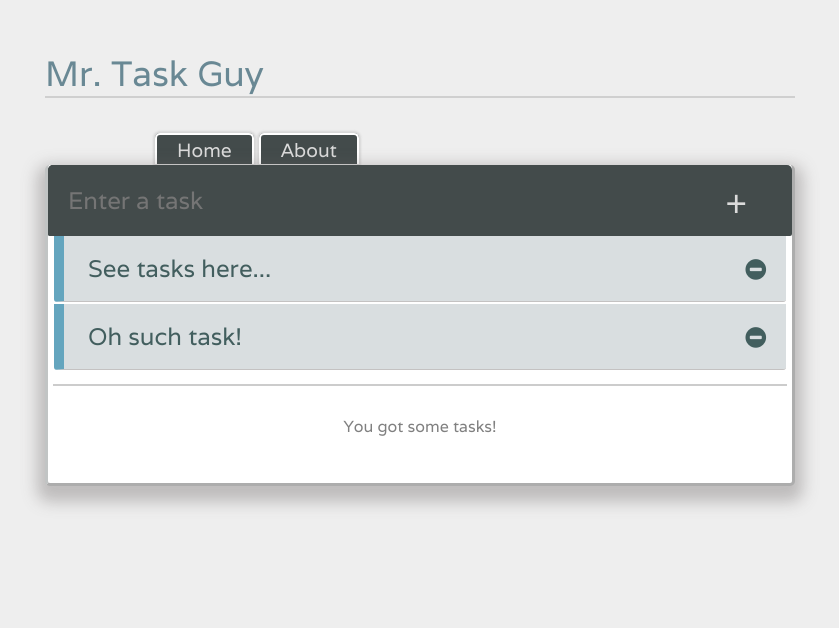
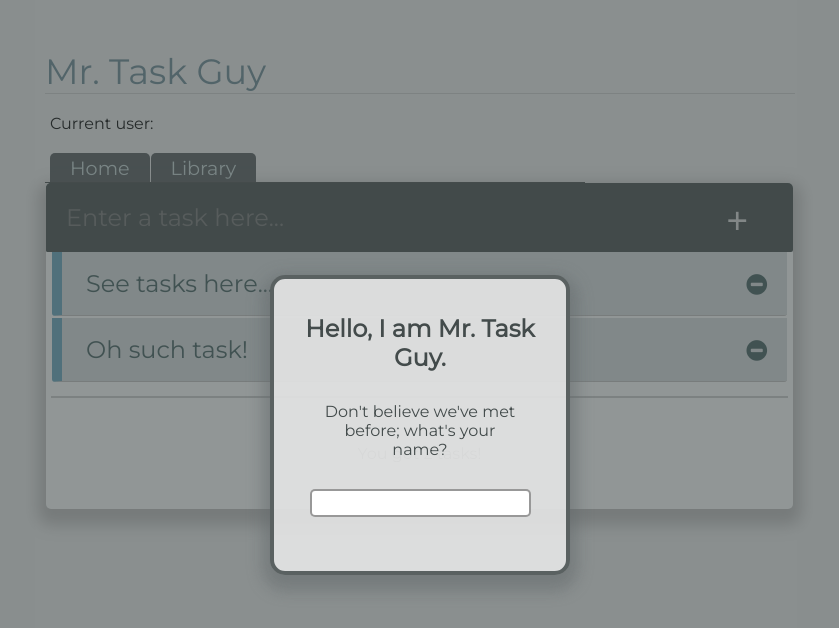
Before and after one commit to Hamilsauce/task-guy, a Vue app: page /#/ in a window 1280 px wide. Shown: the top 628 px of the page, without its empty margins (220-1059 px from the left). Built offline with nearby package versions, Linux system fonts and the light colour scheme; a small style sheet from the web is missing.

Commit message:
added modal component, message center component, otherstuff

```diff
--- a/src/App.vue
+++ b/src/App.vue
@@ -1,22 +1,61 @@
 <template>
 	<div id="app">
+		<introduction-modal v-if="displayModal === true" v-bind:username="username" @add:username="updatedUsername" />
 		<p id="header-title">Mr. Task Guy</p>
+		<span id="user-display">Current user: {{ this.username }}</span>
 		<nav>
 			<router-link to="/">Home</router-link>
-			<router-link to="/about">About</router-link>
+			<router-link to="/about">Library</router-link>
 		</nav>
 		<router-view />
 	</div>
 </template>
 
 <script>
+import IntroductionModal from './components/IntroductionModal.vue'
+
 	export default {
-		name: "app"
-	};
+		name: "app",
+		components: {
+			IntroductionModal
+		},
+		data () {
+			return {
+				username: '',
+				userDisplay: 'Current user: ' + this.username,
+				displayModal: true,
+			}
+		},
+
+		methods: {
+			updatedUsername(username) {
+				console.log('event works!');
+				this.username = username;
+
+				localStorage.setItem('taskGuyUsername', this.username);
+			},
+			checkForExistinguser(){
+				let existingUser = localStorage.getItem("taskGuyUsername");
+
+				if (existingUser) {
+					this.username = existingUser;
+					this.displayModal = false;
+				} else {
+					this.displayModal = true;
+
+				}
+			}
+		},
+
+		mounted() {
+			this.checkForExistinguser()
+
+		}
+	}
 </script>
 
 <style>
-	@import url("https://fonts.googleapis.com/css?family=Varela&display=swap");
+	@import url("https://fonts.googleapis.com/css?family=Montserrat&display=swap");
 
 	.no-zoom {
 		touch-action: manipulation;
@@ -24,9 +63,9 @@
 
 	body {
 		background-color: #eeeeee;
-		font-family: "Varela", sans-serif;
+		font-family: "Montserrat", sans-serif;
 		/* display: grid;
-			grid-template-rows: auto; */
+								grid-template-rows: auto; */
 		justify-items: center;
 		padding-top: 50px;
 		touch-action: manipulation;
@@ -34,7 +73,7 @@
 	body,
 	html {
 		position: relative;
-		margin: 0;
+		margin: auto;
 		height: 100%;
 		user-select: none;
 		touch-action: manipulation;
@@ -54,17 +93,29 @@
 
 		margin: 0;
 		margin-bottom: 20px;
-		border-bottom: 2px solid rgba(153, 153, 153, 0.356);
+		border-bottom: 1px solid rgba(153, 153, 153, 0.356);
+	}
+
+	#user-display {
+		box-sizing: border-box;
+		padding: 0;
+		padding-left: 5px;
+		margin: 0;
 	}
 
 	nav {
 		padding: 20px 10px 5px 5px;
 		width: 70%;
-		margin: auto;
+		display: flex;
+		justify-content: flex-start;
 		margin-bottom: 0;
-		padding-bottom: 3px;
+		padding-bottom: 0px;
+		/* margin: auto; */
+		border-bottom: 1px solid #434b4b;
 	}
 	nav a {
+		border: 2px solid #434b4b;
+
 		padding: 3px 20px 2px 20px;
 		text-decoration: none;
 		background: #434b4b;
@@ -77,23 +128,30 @@
 		color: #dbdbdb;
 		font-weight: normal;
 		font-size: 1.2rem;
-		margin-right: 5px;
+		margin-right: 1px;
 		margin-bottom: 0px;
-		box-shadow: 0px 0px 2px 2px rgba(153, 153, 153, 0.267);
+
+		background: #53595c;
+		border: 0px solid #64a4be54;
+		color: #c7d6d6;
+
+		/* margin-left: 0px; */
+
+		/* box-shadow: 0px 0px 2px 2px rgba(153, 153, 153, 0.267); */
 	}
 
 	nav a:focus {
-		background: #dce6eb;
-		border: 1px solid #64a5be;
-		color: #434b4b;
-		border-bottom: 1px;
+		background: #434b4b;
+		border: 0px solid #64a5be;
+		color: #dbdbdb;
+		border-bottom: 0px solid #434b4b;
 	}
 
 	@media screen and (max-width: 600px) {
 		body {
 			position: relative;
 			width: auto;
-			height: auto;
+			height: 100%;
 			font-size: 1rem;
 			align-items: center;
 			padding: 0;
@@ -103,44 +161,50 @@
 		#app {
 			width: 90%;
 			margin: auto;
-			height: auto;
+			height: 100%;
 
 			margin-top: 0;
 		}
 
 		#header-title {
-			width: 100%;
+			width: 95%;
 			font-size: 1.5rem;
 			margin: 15px auto;
+			margin-top: 0;
+			padding-top: 15px;
 		}
 	}
 	@media screen and (max-width: 450px) {
 		body {
 			position: relative;
-			width: auto;
-			height: auto;
+			width: 100%;
+			height: 100%;
 			font-size: 1rem;
 			align-items: center;
 			padding: 0;
-			padding-bottom: 15px;
+			padding-bottom: 0px;
 		}
 
 		#app {
 			width: 100%;
 			margin: auto;
-			height: auto;
-/* justify-content: center; */
+			height: 100%;
+			/* justify-content: center; */
 			margin-top: 0;
+			margin-bottom: 0;
 		}
 
-		#header-title n{
-			width: 100%;
-			margin: 15px auto;
+		#header-title n {
+			width: 95%;
+			/* margin: auto; */
+			margin-top: 0;
+			padding-left: 10px;
 			font-size: 1.7rem;
 		}
 		nav,
 		nav a {
 			font-size: 1rem;
+			margin-bottom: 0;
 		}
 	}
 </style>
--- /dev/null
+++ b/src/components/IntroductionModal.vue
@@ -0,0 +1,130 @@
+<template>
+	<div v-if="showModal === true" class="modal-container">
+	<div v-if="showModal === true" @click="toggleModal" @keypressc="hideModal" class="modal-dimmer">
+	</div>
+		<div class="modal">
+			<h2>{{ message1 }}</h2>
+			<p>{{ message }}</p>
+
+			<form @submit.prevent="submitModal">
+				<input v-model="username" id="name-field" type="text" name />
+			</form>
+		</div>
+	</div>
+</template>
+
+<script>
+	export default {
+		name: "IntroductionModal",
+		components: {},
+
+		data() {
+			return {
+				message1: `Hello, I am Mr. Task Guy.`,
+				message: ` Don't believe we've met before; what's your name?`,
+				showModal: false,
+				username: ""
+			};
+		},
+
+		methods: {
+			toggleModal() {
+				if (this.showModal === true) {
+					this.showModal = false;
+				} else {
+					this.showModal = true;
+				}
+			},
+			submitModal() {
+				this.$emit("add:username", this.username);
+				this.showModal = false;
+			},
+			initialDispay() {
+				if (this.username === "" || this.username === "jake") {
+					this.showModal = true;
+				}
+			},
+			hideModal() {
+				this.showModal = false;
+			}
+		},
+		computed: {},
+		watch: {},
+
+		/* Vue lifecycle hooks (Ref: https://vuejs.org/v2/guide/instance.html#Instance-Lifecycle-Hooks) */
+		created() {},
+		mounted() {
+			this.initialDispay();
+		},
+		updated() {},
+		destroyed() {}
+	};
+</script>
+
+<style scoped>
+	@import url("https://fonts.googleapis.com/css?family=Montserrat&display=swap");
+
+	.modal-container {
+		display: flex;
+		justify-content: center;
+		align-items: center;
+		top: 0;
+		left: 0;
+		box-sizing: border-box;
+		z-index: 2;
+		position: absolute;
+		width: 100%;
+		height: 100%;
+		background: #aaaaaa00;
+
+		/* display: none; */
+	}
+	.modal-dimmer {
+		display: flex;
+		justify-content: center;
+		align-items: center;
+		top: 0;
+		left: 0;
+		box-sizing: border-box;
+		z-index: 0;
+		position: absolute;
+		width: 100%;
+		height: 100%;
+		background: #434b4b94;
+
+		/* display: none; */
+	}
+	.modal {
+		display: block;
+		box-sizing: border-box;
+		z-index: 1;
+		position: absolute;
+		width: 300px;
+		height: 300px;
+		padding: 15px 20px;
+		text-align: center;
+		font-family: "Montserrat", sans-serif;
+		color: #434b4b;
+		background: rgba(228, 228, 228, 0.911);
+		border: 4px solid #434b4bd7;
+		border-radius: 5%;
+		box-shadow: 0px 8px 15px 8px rgba(96, 102, 104, 0.479);
+		/* display: none; */
+	}
+
+	.modal > p {
+		font-size: 16px;
+		padding: 10px;
+		margin: auto;
+		margin-bottom: 20px;
+		max-width: 80%;
+	}
+
+	#name-field {
+		font-size: 16px;
+		padding: 3px 5px;
+		color: rgba(44, 46, 48, 0.938);
+		border: 2px solid rgba(121, 121, 121, 0.767);
+		border-radius: 5px;
+	}
+</style>
--- /dev/null
+++ b/src/components/MessageCenter.vue
@@ -0,0 +1,94 @@
+<template>
+	<div>
+		<p>{{ evaluateBrief(this.actionBrief) }}</p>
+	</div>
+</template>
+
+<script>
+	export default {
+		name: "MessageCenter",
+		props: {
+			actionBrief: Object,
+			itemCount: Number
+		},
+		data() {
+			return {
+				message: "Welcome to Task Guy"
+			};
+		},
+
+		methods: {
+			evaluateBrief(brief) {
+				const { name, type, status } = brief;
+				let output = "";
+				switch (type) {
+					// case 'initialize':
+					//     if(status === 'success') {
+					//         //set formatting, change wording
+					//     } else if(status === 'error') {
+					//         //set formatting, change wording
+					//     } else {
+					//         //no status included...will depend on action type
+					//     }
+					//     break;
+					case "add":
+						if (status === "success") {
+							output = `The item ${name} was successfully ${type}ed`;
+						} else if (status === "error") {
+							output = `The item ${name} was not ${type}ed`;
+						} else {
+							//no status included...will depend on action type
+						}
+						break;
+					case "delete":
+						if (status === "success") {
+							output = `The item ${name} was successfully ${type}d`;
+						} else if (status === "error") {
+							output = `The item ${name} was not ${type}d`;
+						} else {
+							//no status included...will depend on action type
+						}
+						break;
+					case "reveal": //item reveal toggle is turned on...display name of item
+						if (status === "reveal") {
+							output = `Viewing details of ${name}`;
+						} else {
+							if (this.itemCount > 1) {
+								output = `You got ${this.itemCount} tasks!`;
+							} else if (this.itemCount === 1) {
+								output = "You gone and got yourself a task!";
+							} else {
+								output = "Not a damn task to your name!";
+							}
+						}
+						break;
+					//default
+					default:
+						if (this.itemCount > 1) {
+							output = `You got ${this.itemCount} tasks!`;
+						} else if (this.itemCount === 1) {
+							output = "You gone and got yourself a task!";
+						} else {
+							output = "Not a damn task to your name!";
+						}
+						break;
+				}
+				return output;
+			}
+		},
+		computed: {
+			postMessage(brief) {
+
+			}
+		},
+		watch: {},
+
+		/* Vue lifecycle hooks (Ref: https://vuejs.org/v2/guide/instance.html#Instance-Lifecycle-Hooks) */
+		created() {},
+		mounted() {},
+		updated() {},
+		destroyed() {}
+	};
+</script>
+
+<style scoped></style>
--- a/src/components/Tasks.vue
+++ b/src/components/Tasks.vue
@@ -1,12 +1,12 @@
 <template>
 	<div class="main">
 		<div id="list-container">
-			<form @submit.prevent="addTask" autocomplete="off">
+			<form @submit.prevent="addItem" @focus="addItem" autocomplete="off">
 				<div class="button-container">
 					<input
 						ref="inputField"
 						type="text"
-						placeholder="Enter a task"
+						placeholder="Enter a task here..."
 						v-model="task"
 						v-validate="'min:5'"
 						name="task"
@@ -15,7 +15,7 @@
 					<input type="submit" value="+" id="submit-button" />
 				</div>
 			</form>
-			<div >
+			<div>
 				<ul class="task-list-view">
 					<transition-group
 						name="list"
@@ -23,19 +23,20 @@
 						leave-active-class="animated bounceOutDown"
 					>
 						<li v-for="(data, index) in tasks" :key="index" class="taskItem">
-							<span @click="toggleItemReveal" class="task-text">{{ data.task }}</span>
-							<i class="fa fa-minus-circle" v-on:click="deleteTask(index)"></i>
-							<div v-if="revealStatus === true" id="item-data-display">
-								Bid data yeah
+							<span @click="toggleItemReveal(index)" class="task-text">{{ data.task }}</span>
+							<div v-if="revealStatus === index" id="item-data-display">
+								Big data yeah
 								<p>{{ task }}</p>
 							</div>
+							<i class="fa fa-minus-circle" v-on:click="deleteItem(index)"></i>
 						</li>
 					</transition-group>
 				</ul>
 			</div>
-			<p v-if="tasks.length > 1" class="messageBox">You got some tasks!</p>
+			<!-- <p v-if="tasks.length > 1"  class="messageBox">You got some tasks!</p>
 			<p v-else-if="tasks.length == 1" class="messageBox">You gone and got yourself a task!</p>
-			<p v-else-if="tasks.length < 1" class="messageBox">Not a damn task!</p>
+			<p v-else-if="tasks.length < 1" class="messageBox">Not a damn task!</p>-->
+			<message-center v-bind:actionBrief="actionBrief" :itemCount="itemCount" class="messageBox" />
 		</div>
 		<div v-bind:class="{alert: showAlert}"></div>
 	</div>
@@ -43,47 +44,76 @@
 
 <script>
 	/* eslint-disable */
+	import MessageCenter from "./MessageCenter.vue";
+
 	export default {
 		name: "Tasks",
+		components: {
+			MessageCenter
+		},
 		data() {
 			return {
 				task: "",
 				tasks: [],
-				revealStatus: false,
-				showAlert: false
+				submitState: false,
+				revealStatus: null,
+				showAlert: false,
+				actionBrief: {
+					itemName: "",
+					actionType: "",
+					status: "" //looking for success, error, or none
+				}
 			};
 		},
 		props: {
 			placeholder: Array
 		},
 		methods: {
-			addTask() {
-				let isValid = this.validateTaskInput(this.task);
+			addItem() {
+				this.submitState = true;
+				let isValid = this.validateItemInput(this.task);
 
-				if (isValid === false) {
-					alert("Enter task informatio before submitting.");
-					return;
-				} else {
+				if (isValid === false && this.submitState === true) {
+					// alert("fuck me");
+
+					this.updateActionBrief("", "add", "error");
+					// this.submitState = false;
+					this.$refs.inputField.focus();
+				} else if (isValid === true && this.submitState === true) {
 					this.tasks.push({ task: this.task });
-					this.task = "";
+					this.storeItems(this.tasks, "taskGuyList");
+					this.updateActionBrief(this.task, "add", "success");
+				}
 
-					this.storeItems(this.tasks, "taskGuyList");
-					// this.$refs.inputField.focus();
-				}
+				this.task = "";
 			},
 
-			deleteTask(id) {
-				this.tasks.splice(id, 1);
+			deleteItem(id) {
+				const deletedItem = this.tasks.splice(id, 1);
+				this.submitState = false;
+				this.storeItems(this.tasks, "taskGuyList");
+				this.updateActionBrief(deletedItem[0].task, "delete", "success");
+				this.task = "";
+			},
 
-				this.storeItems(this.tasks, "taskGuyList");
-			},
-			toggleItemReveal() {
-				this.revealStatus = !this.revealStatus;
+			toggleItemReveal(id) {
+				this.submitState = false;
+
+				if (this.revealStatus === id) {
+					this.revealStatus = null;
+				} else {
+					this.revealStatus = id;
+				}
+
+				//special case for the actionBrief - status is not success or error
+				this.revealStatus != null
+					? this.updateActionBrief(this.tasks[id].task, "reveal", "reveal")
+					: this.updateActionBrief(this.tasks[id].task, "reveal", "conceal");
 			},
 
 			/* AUX/UTILITY FUNCTIONS - used in other functions  */
 
-			validateTaskInput(taskText) {
+			validateItemInput(taskText) {
 				let whitespaceTest = taskText.match(/^\s*$/) ? true : false;
 
 				if (taskText.length === 0 || whitespaceTest === true) {
@@ -91,6 +121,13 @@
 				} else {
 					return true;
 				}
+			},
+
+			//accepts generic actionProerty, so that it can be called at various points in the process to populate different prperties
+			updateActionBrief(name, type, status) {
+				this.actionBrief = { name, type, status };
+
+				return;
 			},
 
 			storeItems(taskList, itemName) {
@@ -109,15 +146,23 @@
 				localStorage.setItem(itemName, JSON.stringify(taskList));
 			},
 
-			initalizeTasks() {
+			initializeItemList() {
 				let storedTasks = localStorage.getItem("taskGuyList")
 					? JSON.parse(localStorage.getItem("taskGuyList"))
 					: [{ task: "See tasks here..." }, { task: "Oh such task!" }];
 				this.tasks = storedTasks;
+				this.$refs.inputField.focus();
+			}
+		},
+		computed: {
+			itemCount() {
+				let count = 0;
+				count = this.tasks.length;
+				return count;
 			}
 		},
 		mounted() {
-			this.initalizeTasks();
+			this.initializeItemList();
 		}
 	};
 	/* eslint-disable */
@@ -140,10 +185,9 @@
 	.main {
 		display: flex;
 		box-sizing: border-box;
-		/* justify-content: flex-; */
-		/* padding: 0px 50px; */
 		width: 750px;
 		margin: auto;
+		padding: 0px 2px 0px 1px;
 	}
 	#list-container {
 		box-sizing: border-box;
@@ -151,16 +195,15 @@
 		width: 750px;
 		background: #fff;
 		box-shadow: 0px 8px 15px 8px rgba(104, 96, 96, 0.349);
-		border: 3px outset  #3f474752;
+		border: 0px outset #3f474752;
 		border-top: 0px;
 		border-radius: 5px 5px 5px 5px;
 	}
 
 	.task-list-view {
 		z-index: 2;
-		max-height: 400px;
+		max-height: 350px;
 		overflow: auto;
-		/* box-shadow: 0px 0px 15px 5px inset  rgba(73, 73, 73, 0.349); */
 		margin: 0px 5px;
 	}
 
@@ -170,8 +213,6 @@
 		padding-bottom: 2px;
 		scrollbar-base-color: yellow;
 		list-style-type: none;
-
-		/* border-bottom: 3px inset #c5c5c5; */
 	}
 
 	.taskItem {
@@ -188,8 +229,6 @@
 		border-radius: 0px 0px 3px 3px;
 		margin: 0px 1px 2px 1px;
 		color: #425e5e;
-		/* transition : padding 500ms ease-out;
-																										transition : border 500ms ease-out; */
 		transition: background-color 800ms ease-out, border 200ms ease-out,
 			padding 250ms ease-out;
 	}
@@ -206,6 +245,8 @@
 	}
 
 	.taskItem:hover {
+		border: 2px solid #404b4b8c;
+		border-right: 0px;
 		border-left: 16px solid #dacb46;
 		color: #304141;
 		font-weight: 500;
@@ -222,7 +263,6 @@
 		margin-top: 10px;
 		color: gray;
 		border-top: 2px solid #cccccc;
-
 		border-radius: 0px 0px 5px 5px;
 	}
 
@@ -241,16 +281,12 @@
 		padding: 0px;
 		padding-right: 30px;
 		margin: 0px;
-		/* width: px; */
 		height: 35px;
 		border: 0px solid rgba(255, 255, 255, 0.8);
 		text-align: center;
-		/* border-radius: 50%; */
-			color: #dbdbdb;
+		color: #dbdbdb;
 		font-size: 2.3rem;
-		/* font-weight: bold; */
 		background: rgba(255, 255, 255, 0);
-		/* box-shadow: 0px 0px 3px 2px inset rgba(255, 255, 255, 0.329); */
 		cursor: pointer;
 		transition: background 200ms ease-out, font-weight 200ms ease-out;
 	}
@@ -265,7 +301,7 @@
 		border: 0;
 		padding: 20px;
 		font-size: 1.5em;
-		font-family: Varela;
+		font-family: Montserrat;
 		background-color: #434b4b;
 		color: #757575;
 		border-radius: 5px 5px 2px 2px;
@@ -310,11 +346,9 @@
 		.task-text,
 		#task-input,
 		.main,
-
 		body {
 			position: inherit;
 			width: 100%;
-
 		}
 
 		#list-container {
@@ -332,7 +366,6 @@
 
 	@media screen and (max-width: 450px) {
 		.taskItem,
-
 		#task-input,
 		.messageBox,
 		body {
@@ -357,8 +390,10 @@
 		}
 		.main {
 			justify-content: space-around;
-			width: 90%;
+			width: 99%;
+
 			margin: auto;
+			margin-top: 0;
 		}
 
 		#list-container {
@@ -367,6 +402,7 @@
 			height: auto;
 
 			margin: auto;
+			margin-top: 0;
 		}
 		.taskItem {
 			width: auto;
```
Also changed, not shown: src/components/About.vue (+17 -10 lines), 17 other files (tests, documents, lock files or other folders).
